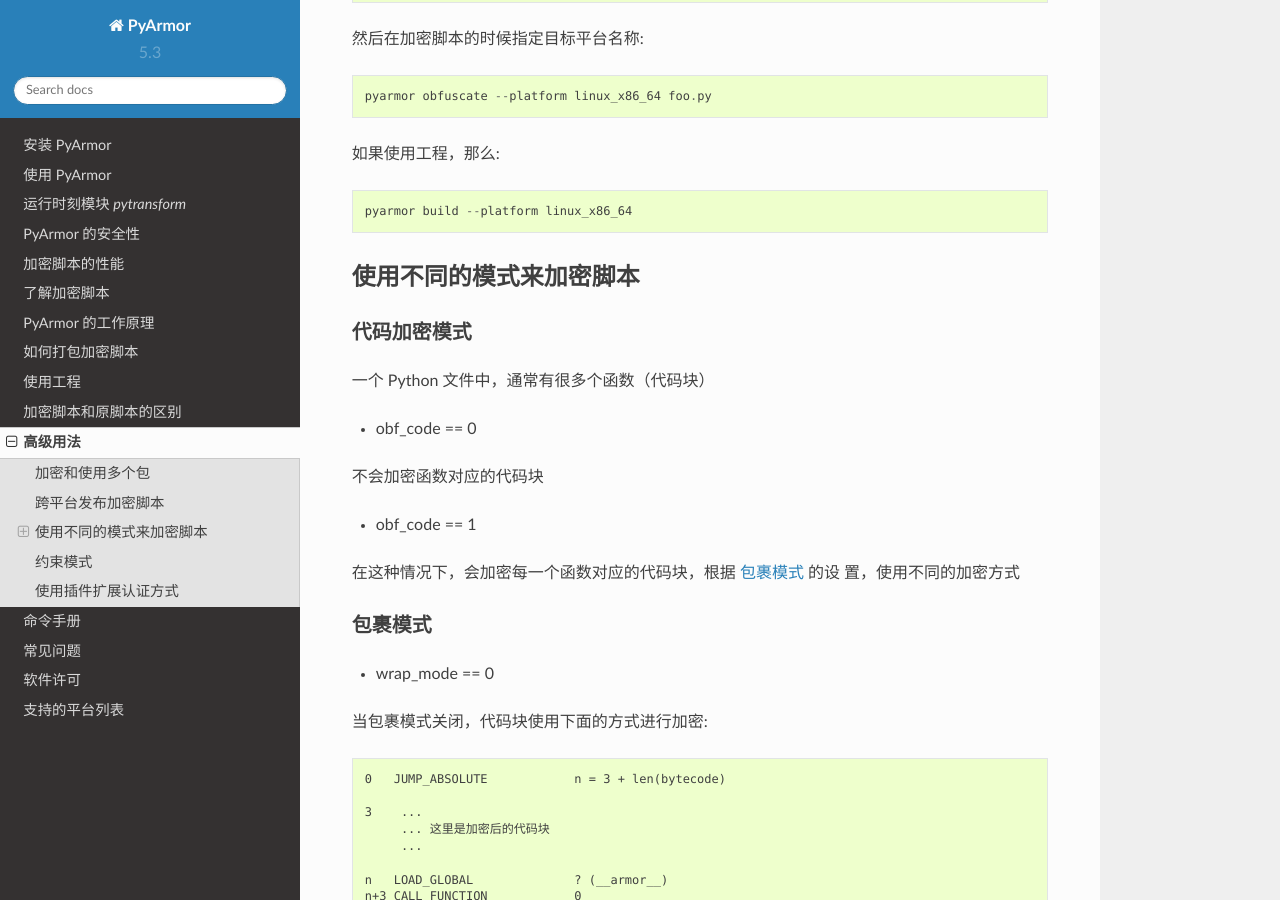
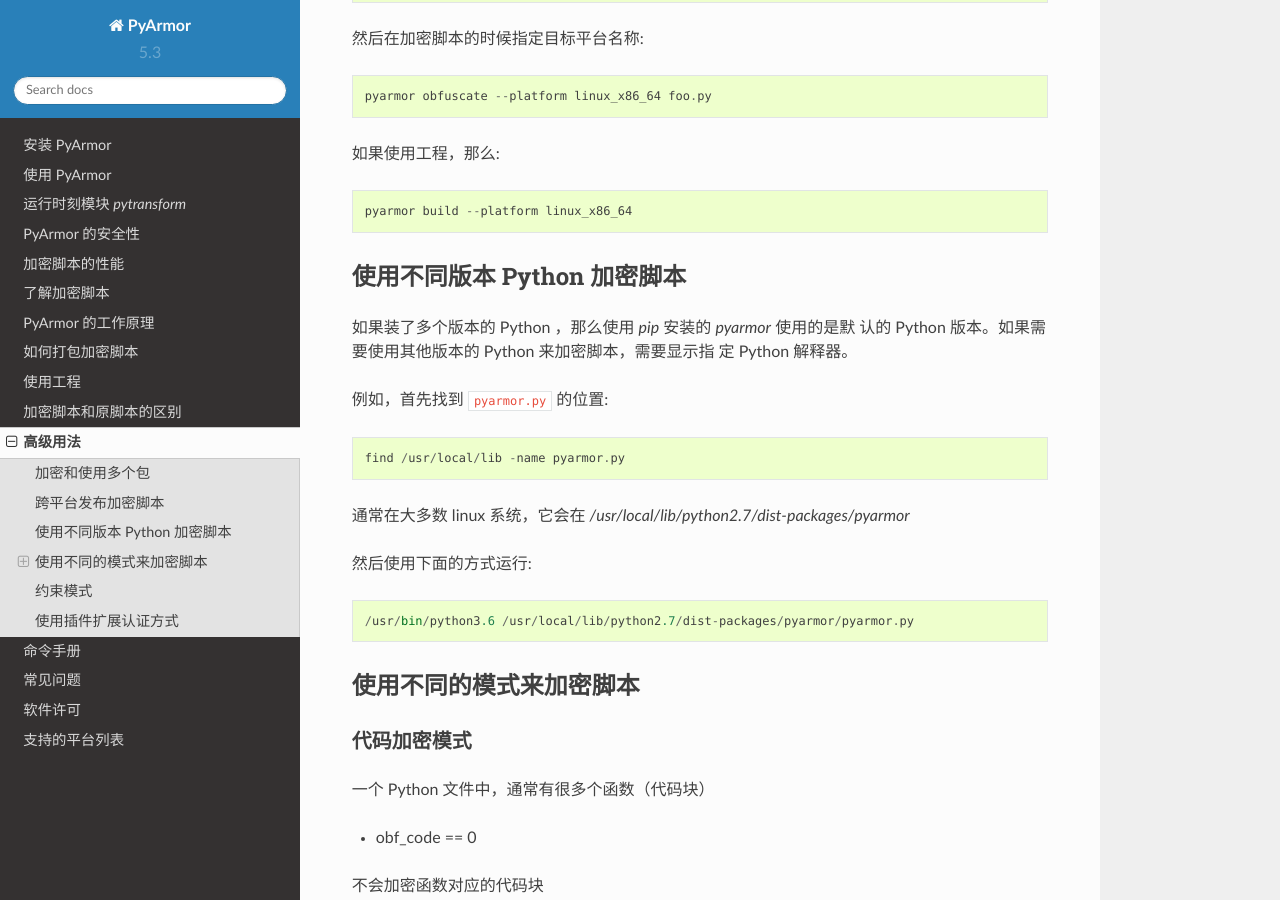
Before and after one commit to dashingsoft/pyarmor-docs-zh, a Sphinx documentation site: the page built from docs/advanced.rst, in a window 1280 px wide and 900 px high, scrolled down 1171 px. Built offline with Sphinx 7.4.7 and the Read the Docs theme 2.0.0, drawn with Linux system fonts in a browser that asks for light colours.

Commit message:
Document different python version issue

```diff
--- a/docs/advanced.rst
+++ b/docs/advanced.rst
@@ -55,6 +55,24 @@
 如果使用工程，那么::
 
     pyarmor build --platform linux_x86_64
+
+使用不同版本 Python 加密脚本
+----------------------------
+
+如果装了多个版本的 Python ，那么使用 `pip` 安装的 `pyarmor` 使用的是默
+认的 Python 版本。如果需要使用其他版本的 Python 来加密脚本，需要显示指
+定 Python 解释器。
+
+例如，首先找到 :file:`pyarmor.py` 的位置::
+
+      find /usr/local/lib -name pyarmor.py
+
+通常在大多数 linux 系统，它会在 `/usr/local/lib/python2.7/dist-packages/pyarmor`
+
+然后使用下面的方式运行::
+
+    /usr/bin/python3.6 /usr/local/lib/python2.7/dist-packages/pyarmor/pyarmor.py
+
 
 使用不同的模式来加密脚本
 ------------------------
--- a/docs/differences.rst
+++ b/docs/differences.rst
@@ -5,8 +5,10 @@
 
 加密脚本和原来的脚本相比，存在下列一些的不同:
 
-* 运行加密脚本的 Python 版本和加密脚本的 Python 版本必须要一致，因为加
-  密的脚本实际上已经是 `.pyc` 文件，如果版本不一致，有些指令会出错。
+* 运行加密脚本的 Python 主版本和加密脚本使用的 Python 主版本应该要一致，
+  因为加密的脚本实际上已经是 `.pyc` 文件，如果主版本不一致，有些指令无
+  法识别或者会出错。尤其是 Python3.6，在这个版本引入了新的指令系统，所
+  以和 Python3.5 以及之前的版本完全不同。
 
 * 执行加密角本的 Python 不能是调试版，准确的说，不能是设置了
   Py_TRACE_REFS 或者 Py_DEBUG 生成的 Python
```
